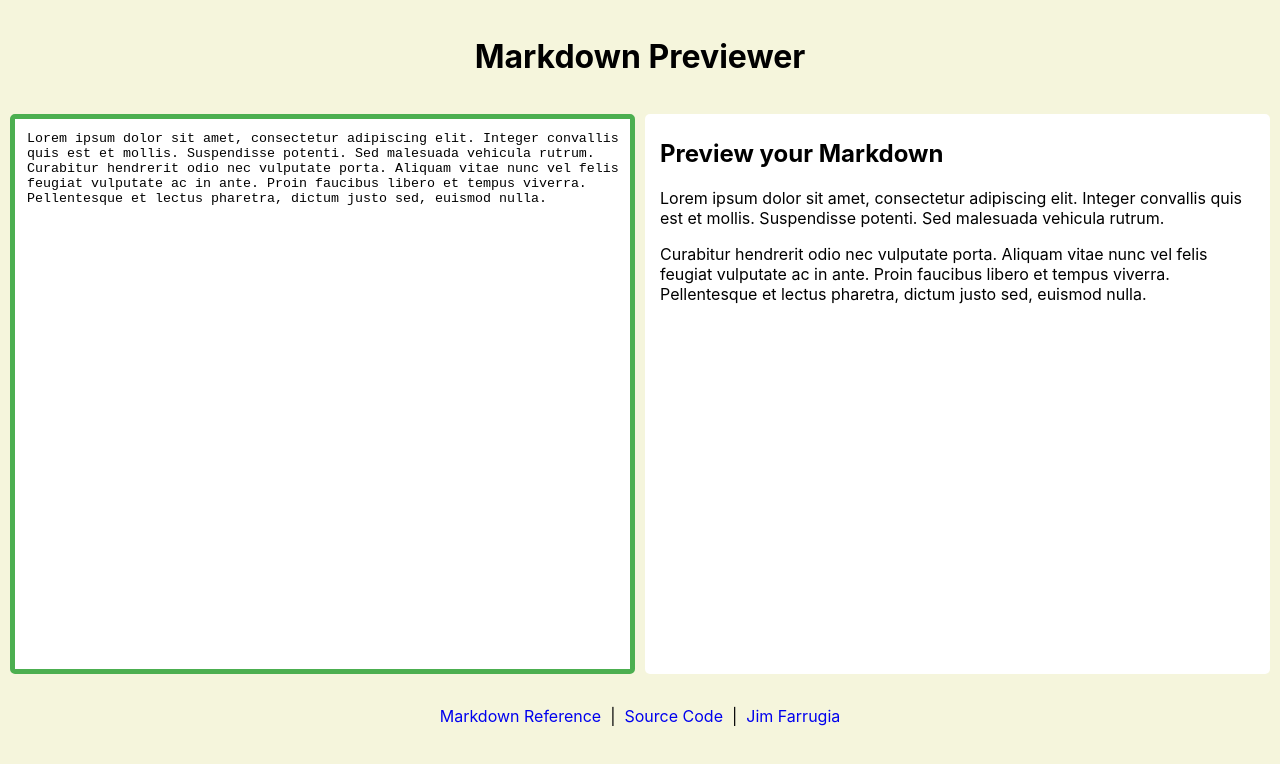
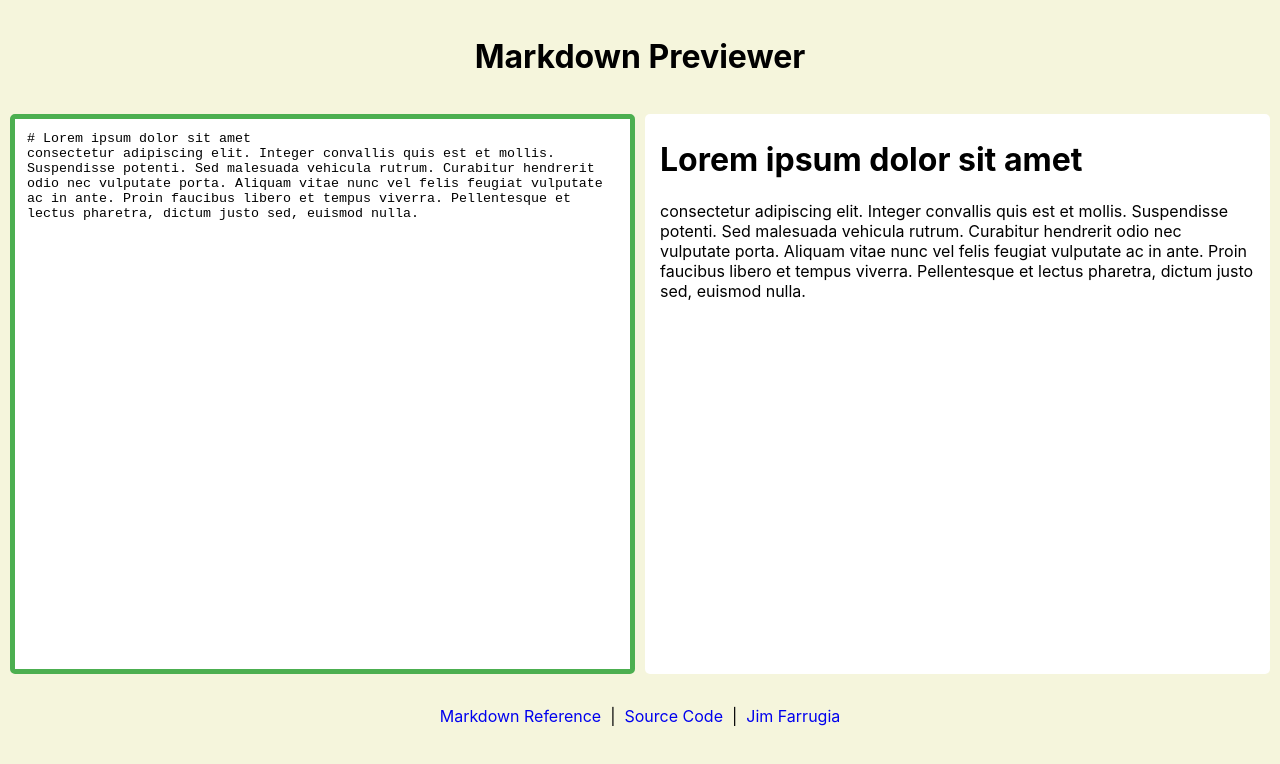
Before and after one commit to Jimfarrugia/react-markdown-previewer, a React (Create React App) app: page / in a window 1280 px wide. Shown: the top 764 px of the page. Built offline with nearby package versions, Linux system fonts and the light colour scheme.

Commit message:
parse content from markdown to html with marked + display content in Preview

```diff
--- a/src/App.js
+++ b/src/App.js
@@ -3,9 +3,10 @@ import Header from "./components/Header";
 import Input from "./components/Input";
 import Preview from "./components/Preview";
 import Footer from "./components/Footer";
+import marked from "marked";
 
 const initialContent =
-	"Lorem ipsum dolor sit amet, consectetur adipiscing elit. Integer convallis quis est et mollis. Suspendisse potenti. Sed malesuada vehicula rutrum. Curabitur hendrerit odio nec vulputate porta. Aliquam vitae nunc vel felis feugiat vulputate ac in ante. Proin faucibus libero et tempus viverra. Pellentesque et lectus pharetra, dictum justo sed, euismod nulla.";
+	"# Lorem ipsum dolor sit amet \nconsectetur adipiscing elit. Integer convallis quis est et mollis. Suspendisse potenti. Sed malesuada vehicula rutrum. Curabitur hendrerit odio nec vulputate porta. Aliquam vitae nunc vel felis feugiat vulputate ac in ante. Proin faucibus libero et tempus viverra. Pellentesque et lectus pharetra, dictum justo sed, euismod nulla.";
 
 function App() {
 	const [content, setContent] = useState(initialContent);
@@ -15,7 +16,7 @@ function App() {
 			<Header title="Markdown Previewer" />
 			<div className="grid">
 				<Input content={content} setContent={setContent} />
-				<Preview />
+				<Preview content={marked(content)} />
 			</div>
 			<Footer />
 		</div>
--- a/src/components/Preview.jsx
+++ b/src/components/Preview.jsx
@@ -1,21 +1,12 @@
 import React from "react";
 
-const Preview = () => {
+const Preview = ({ content }) => {
 	return (
-		<div id="preview" className="preview">
-			<h2>Preview your Markdown</h2>
-			<p>
-				Lorem ipsum dolor sit amet, consectetur adipiscing elit. Integer
-				convallis quis est et mollis. Suspendisse potenti. Sed malesuada
-				vehicula rutrum.
-			</p>
-			<p>
-				Curabitur hendrerit odio nec vulputate porta. Aliquam vitae nunc vel
-				felis feugiat vulputate ac in ante. Proin faucibus libero et tempus
-				viverra. Pellentesque et lectus pharetra, dictum justo sed, euismod
-				nulla.
-			</p>
-		</div>
+		<div
+			id="preview"
+			className="preview"
+			dangerouslySetInnerHTML={{ __html: content }}
+		/>
 	);
 };
 
```
